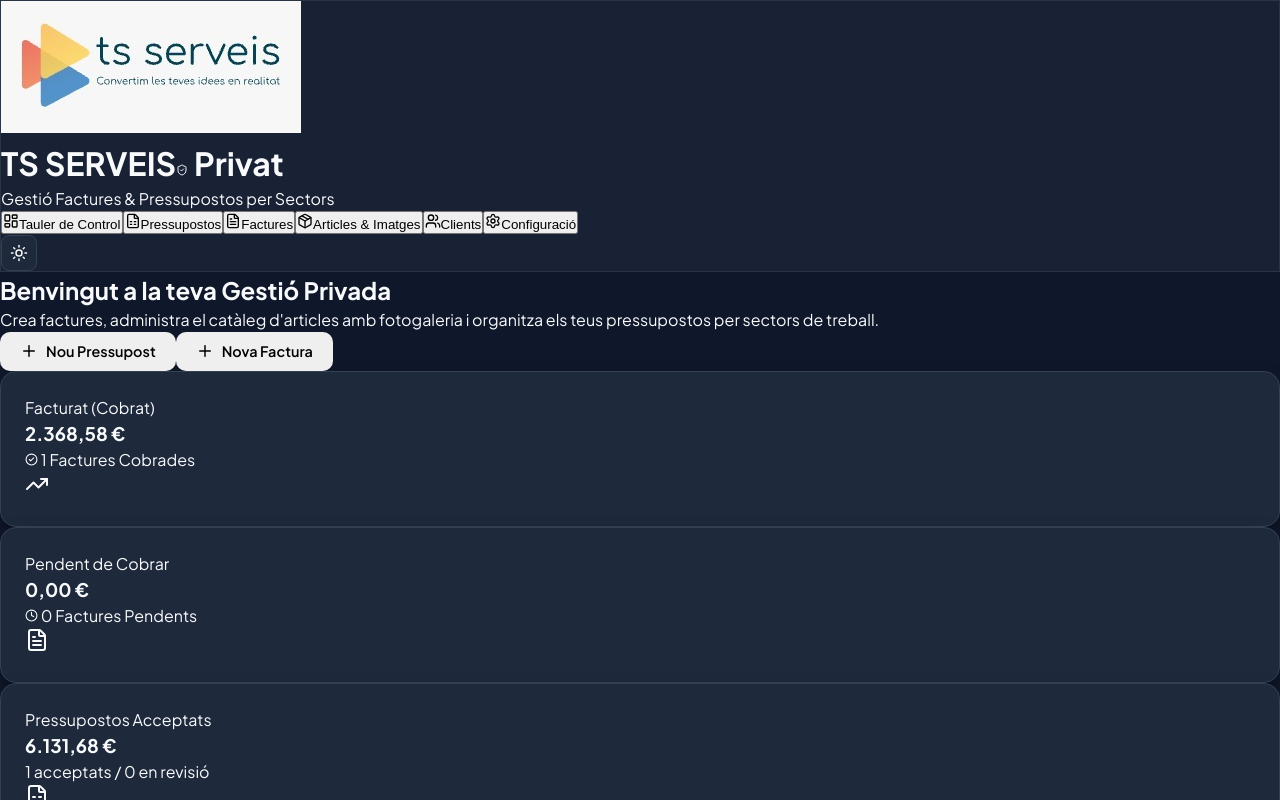
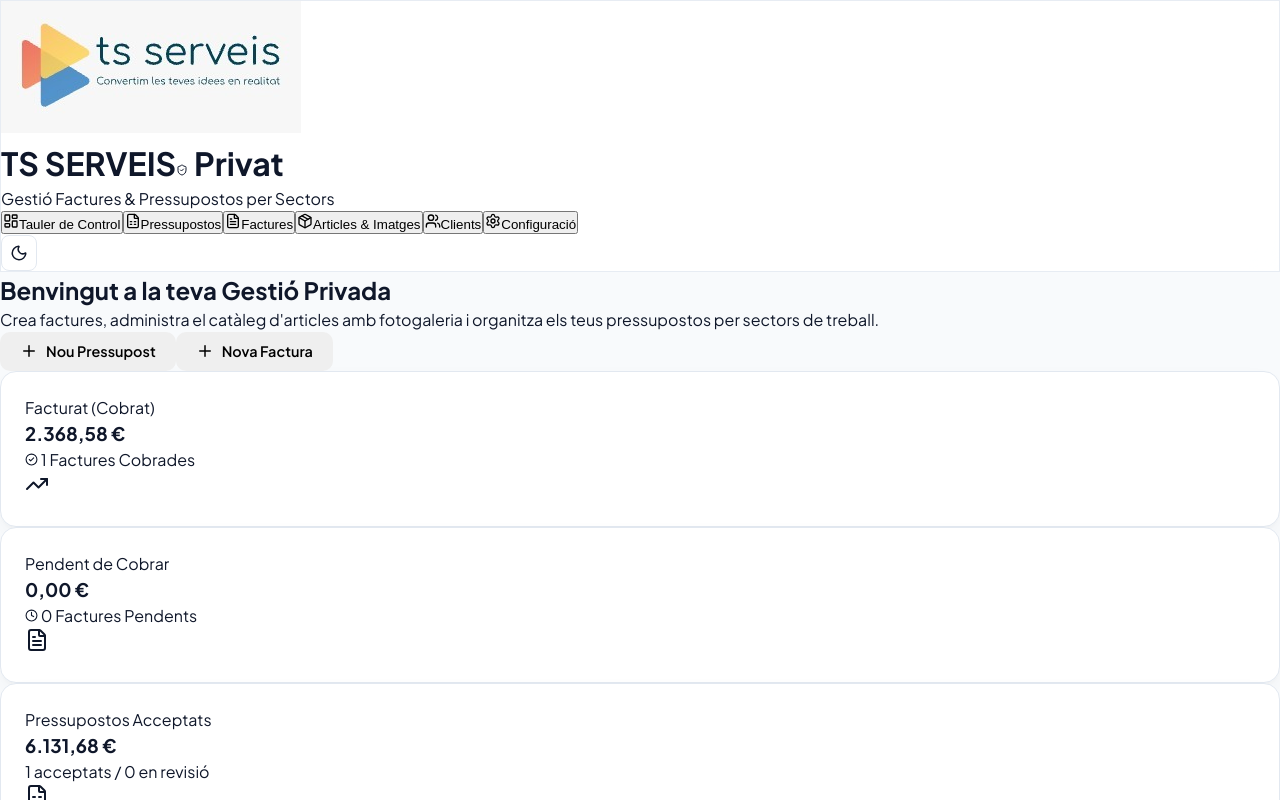
Before and after one commit to tinoseixas/ts-serveis-gestion, a React (Vite) app: page / in a window 1280 px wide. Shown: the top 800 px of the page. Built offline with nearby package versions, Linux system fonts and the light colour scheme.

Commit message:
Actualitzats estils a tema clar modern i camps opcionals a la fitxa de client

```diff
--- a/src/components/ClientManager.tsx
+++ b/src/components/ClientManager.tsx
@@ -48,8 +48,8 @@ export const ClientManager: React.FC<ClientManagerProps> = ({
 
   const guardar = (e: React.FormEvent) => {
     e.preventDefault();
-    if (!clientActual.nom || !clientActual.cifNif) {
-      alert('Si us plau, omple el Nom i el CIF/NIF.');
+    if (!clientActual.nom || clientActual.nom.trim() === '') {
+      alert('Si us plau, indica el Nom o Raó Social del client.');
       return;
     }
     onSaveClient(clientActual as Client);
@@ -180,10 +180,9 @@ export const ClientManager: React.FC<ClientManagerProps> = ({
                   />
                 </div>
                 <div>
-                  <label>CIF / NIF / DNI *</label>
+                  <label>CIF / NIF / DNI (opcional)</label>
                   <input
                     type="text"
-                    required
                     placeholder="Ex: B-65432109"
                     value={clientActual.cifNif || ''}
                     onChange={e => setClientActual({ ...clientActual, cifNif: e.target.value })}
--- a/src/index.css
+++ b/src/index.css
@@ -2,6 +2,28 @@
 
 :root {
   --font-family: 'Plus Jakarta Sans', system-ui, -apple-system, sans-serif;
+  --bg-app: #f8fafc;
+  --bg-card: #ffffff;
+  --bg-card-hover: #f1f5f9;
+  --bg-input: #ffffff;
+  --text-main: #0f172a;
+  --text-muted: #64748b;
+  --primary: #0284c7;
+  --primary-hover: #0369a1;
+  --primary-light: rgba(2, 132, 199, 0.1);
+  --accent: #6366f1;
+  --success: #059669;
+  --success-bg: rgba(5, 150, 105, 0.12);
+  --warning: #d97706;
+  --warning-bg: rgba(217, 119, 6, 0.12);
+  --danger: #dc2626;
+  --danger-bg: rgba(220, 38, 38, 0.12);
+  --border: #e2e8f0;
+  --border-focus: #0284c7;
+  --shadow: 0 10px 30px -10px rgba(15, 23, 42, 0.08), 0 4px 6px -2px rgba(15, 23, 42, 0.03);
+}
+
+.theme-dark {
   --bg-app: #0f172a;
   --bg-card: #1e293b;
   --bg-card-hover: #334155;
@@ -23,28 +45,6 @@
   --shadow: 0 10px 25px -5px rgba(0, 0, 0, 0.4), 0 8px 10px -6px rgba(0, 0, 0, 0.3);
 }
 
-.theme-light {
-  --bg-app: #f1f5f9;
-  --bg-card: #ffffff;
-  --bg-card-hover: #f8fafc;
-  --bg-input: #f8fafc;
-  --text-main: #0f172a;
-  --text-muted: #64748b;
-  --primary: #0284c7;
-  --primary-hover: #0369a1;
-  --primary-light: rgba(2, 132, 199, 0.1);
-  --accent: #4f46e5;
-  --success: #059669;
-  --success-bg: rgba(5, 150, 105, 0.1);
-  --warning: #d97706;
-  --warning-bg: rgba(217, 119, 6, 0.1);
-  --danger: #dc2626;
-  --danger-bg: rgba(220, 38, 38, 0.1);
-  --border: #e2e8f0;
-  --border-focus: #0284c7;
-  --shadow: 0 10px 25px -5px rgba(0, 0, 0, 0.08), 0 8px 10px -6px rgba(0, 0, 0, 0.04);
-}
-
 * {
   box-sizing: border-box;
   margin: 0;
@@ -63,17 +63,17 @@ body {
 
 /* Glassmorphism & UI Utilities */
 .glass-panel {
-  background: rgba(30, 41, 59, 0.7);
+  background: rgba(255, 255, 255, 0.88);
+  backdrop-filter: blur(16px);
+  -webkit-backdrop-filter: blur(16px);
+  border: 1px solid rgba(226, 232, 240, 0.8);
+}
+
+.theme-dark .glass-panel {
+  background: rgba(30, 41, 59, 0.75);
   backdrop-filter: blur(16px);
   -webkit-backdrop-filter: blur(16px);
   border: 1px solid rgba(255, 255, 255, 0.08);
-}
-
-.theme-light .glass-panel {
-  background: rgba(255, 255, 255, 0.85);
-  backdrop-filter: blur(16px);
-  -webkit-backdrop-filter: blur(16px);
-  border: 1px solid rgba(0, 0, 0, 0.06);
 }
 
 .card {
@@ -88,6 +88,7 @@ body {
 .card-interactive:hover {
   transform: translateY(-2px);
   border-color: var(--primary);
+  box-shadow: 0 14px 35px -10px rgba(2, 132, 199, 0.12);
 }
 
 /* Form Controls */
@@ -111,8 +112,8 @@ input:focus, select:focus, textarea:focus {
 
 label {
   display: block;
-  font-size: 0.825rem;
-  font-weight: 600;
+  font-size: 0.8rem;
+  font-weight: 700;
   text-transform: uppercase;
   letter-spacing: 0.05em;
   color: var(--text-muted);
@@ -138,15 +139,15 @@ label {
 }
 
 .btn-primary {
-  background: linear-gradient(135deg, var(--primary) 0%, #0284c7 100%);
+  background: linear-gradient(135deg, #0284c7 0%, #2563eb 100%);
   color: #ffffff;
-  box-shadow: 0 4px 14px rgba(56, 189, 248, 0.3);
+  box-shadow: 0 4px 14px rgba(2, 132, 199, 0.25);
 }
 
 .btn-primary:hover {
-  filter: brightness(1.1);
+  filter: brightness(1.08);
   transform: translateY(-1px);
-  box-shadow: 0 6px 18px rgba(56, 189, 248, 0.4);
+  box-shadow: 0 6px 18px rgba(2, 132, 199, 0.35);
 }
 
 .btn-secondary {
@@ -161,12 +162,12 @@ label {
 }
 
 .btn-danger {
-  background: linear-gradient(135deg, var(--danger) 0%, #b91c1c 100%);
+  background: linear-gradient(135deg, #dc2626 0%, #b91c1c 100%);
   color: #ffffff;
 }
 
 .btn-danger:hover {
-  filter: brightness(1.1);
+  filter: brightness(1.08);
 }
 
 .btn-sm {
@@ -199,21 +200,25 @@ label {
 .badge-success {
   background-color: var(--success-bg);
   color: var(--success);
+  border: 1px solid rgba(5, 150, 105, 0.2);
 }
 
 .badge-warning {
   background-color: var(--warning-bg);
   color: var(--warning);
+  border: 1px solid rgba(217, 119, 6, 0.2);
 }
 
 .badge-danger {
   background-color: var(--danger-bg);
   color: var(--danger);
+  border: 1px solid rgba(220, 38, 38, 0.2);
 }
 
 .badge-info {
   background-color: var(--primary-light);
   color: var(--primary);
+  border: 1px solid rgba(2, 132, 199, 0.2);
 }
 
 /* Table styling */
@@ -253,11 +258,7 @@ tr:last-child td {
 }
 
 tr:hover td {
-  background-color: rgba(255, 255, 255, 0.02);
-}
-
-.theme-light tr:hover td {
-  background-color: rgba(0, 0, 0, 0.02);
+  background-color: rgba(2, 132, 199, 0.03);
 }
 
 /* Scrollbars */
@@ -290,7 +291,7 @@ tr:hover td {
 .modal-overlay {
   position: fixed;
   inset: 0;
-  background: rgba(15, 23, 42, 0.75);
+  background: rgba(15, 23, 42, 0.6);
   backdrop-filter: blur(6px);
   z-index: 50;
   display: flex;
@@ -307,7 +308,7 @@ tr:hover td {
   width: 100%;
   max-height: 90vh;
   overflow-y: auto;
-  box-shadow: 0 25px 50px -12px rgba(0, 0, 0, 0.5);
+  box-shadow: 0 25px 50px -12px rgba(15, 23, 42, 0.25);
 }
 
 /* Print / PDF Styling */
--- a/src/services/storageService.ts
+++ b/src/services/storageService.ts
@@ -58,7 +58,7 @@ export const storageService = {
 
   // Tema (Fosc / Clar)
   getTheme: (): 'dark' | 'light' => {
-    return (localStorage.getItem(KEYS.THEME) as 'dark' | 'light') || 'dark';
+    return (localStorage.getItem(KEYS.THEME) as 'dark' | 'light') || 'light';
   },
   saveTheme: (theme: 'dark' | 'light'): void => {
     localStorage.setItem(KEYS.THEME, theme);
```
